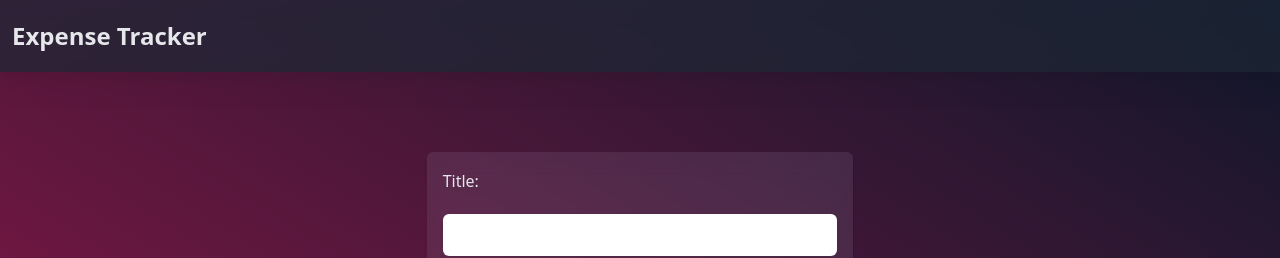
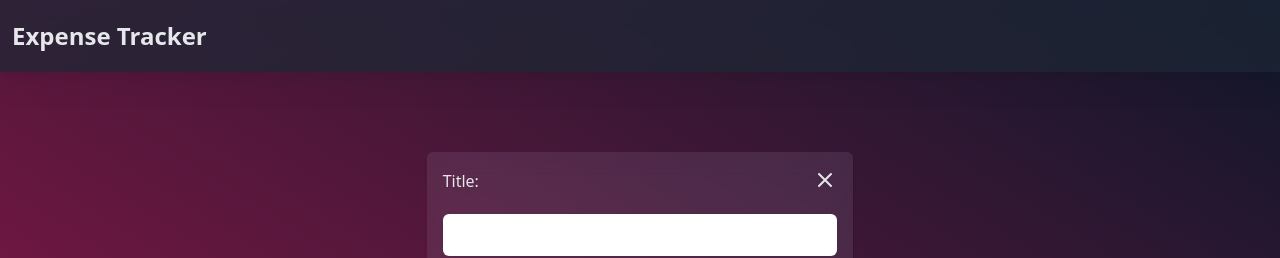
Before and after one commit to KuronoSangatsu7/React_Expense_Tracker, a React (Create React App) app: page / in a window 1280 px wide. Both pictures are taken after a click on the button "New Expense". Shown: the top 258 px of the page. Built offline with nearby package versions, Linux system fonts and the light colour scheme.

Commit message:
added close buttont to the form

```diff
--- a/src/App.js
+++ b/src/App.js
@@ -27,7 +27,6 @@ const App = () => {
 
   const newExpenseHandler = () => {
     setAddingExpense(true)
-    console.log(addingExpense)
   }
 
   useEffect(() => {
@@ -40,7 +39,7 @@ const App = () => {
       <FullWrapper>
         <Header />
         <AppWrapper>
-          {addingExpense && <NewExpense onAddExpense={addExpenseHandler} />}
+          {addingExpense && <NewExpense onAddExpense={addExpenseHandler} onFormClosed={() => setAddingExpense(false)}/>}
           <ExpenseFilter
             selected={selectedYear}
             onChangeFilter={filterChangeHandler}
--- a/src/components/NewExpense/NewExpense.js
+++ b/src/components/NewExpense/NewExpense.js
@@ -30,17 +30,43 @@ const NewExpense = (props) => {
 
     props.onAddExpense(newExpense);
 
-    setEnteredTitle('');
-    setEnteredAmount('');
-    setEnteredDate('');
+    setEnteredTitle("");
+    setEnteredAmount("");
+    setEnteredDate("");
   };
+
+  const closeHandler = (event) => {
+    event.preventDefault()
+
+    props.onFormClosed()
+
+    setEnteredTitle("");
+    setEnteredAmount("");
+    setEnteredDate("");
+  }
 
   return (
     <div className="mb-4">
       <TransparentWrapper>
         <form onSubmit={submitHandler}>
           <div className="flex flex-wrap lg:grid grid-cols-2 grid-rows-5 gap-3 m-2 text-gray-200 font-medium mt-0">
-            <label className="col-span-2 my-auto">Title: </label>
+            <label className="col-span-1 my-auto">Title:</label>
+            <button className="w-min h-min ml-auto mt-2 col-span-1 hover:-translate-y-1 hover:scale-110 transition-all duration-150" onClick={closeHandler}>
+            <svg
+              xmlns="http://www.w3.org/2000/svg"
+              className="h-6 w-6"
+              fill="none"
+              viewBox="0 0 24 24"
+              stroke="currentColor"
+              strokeWidth={2}
+            >
+              <path
+                strokeLinecap="round"
+                strokeLinejoin="round"
+                d="M6 18L18 6M6 6l12 12"
+              />
+            </svg>
+            </button>
             <input
               className="col-span-2 flex-auto w-full rounded-md text-black font-medium p-2"
               value={enteredTitle}
@@ -69,7 +95,7 @@ const NewExpense = (props) => {
               required
             ></input>
             <button
-              className=" col-start-2 ml-auto bg-violet-600 p-2 rounded-md hover:translate-y-1 hover:scale-110 hover:bg-violet-800 focus:ring-4 focus:ring-black transition-all duration-150"
+              className=" col-start-2 ml-auto bg-violet-600 p-2 rounded-md hover:-translate-y-1 hover:scale-110 hover:bg-violet-800 focus:ring-4 focus:ring-black transition-all duration-150"
               type="submit"
             >
               Add Expense
--- a/src/components/NewExpense/NewExpenseButton.js
+++ b/src/components/NewExpense/NewExpenseButton.js
@@ -1,7 +1,7 @@
 const NewExpenseButton = (props) => {
   return (
     <div className="flex flex-row-reverse">
-      <button className="bg-gray-200 font-medium text-lg py-2 px-4 mt-2 mb-4 rounded-md hover:translate-y-1 hover:scale-110 hover:bg-gray-300 focus:ring-4 focus:ring-black transition-all duration-150"
+      <button className="bg-gray-200 font-medium text-lg py-2 px-4 mt-2 mb-4 rounded-md hover:-translate-y-1 hover:scale-110 hover:bg-gray-300 focus:ring-4 focus:ring-black transition-all duration-150"
       onClick={props.onClicked}>
         New Expense
       </button>
```
